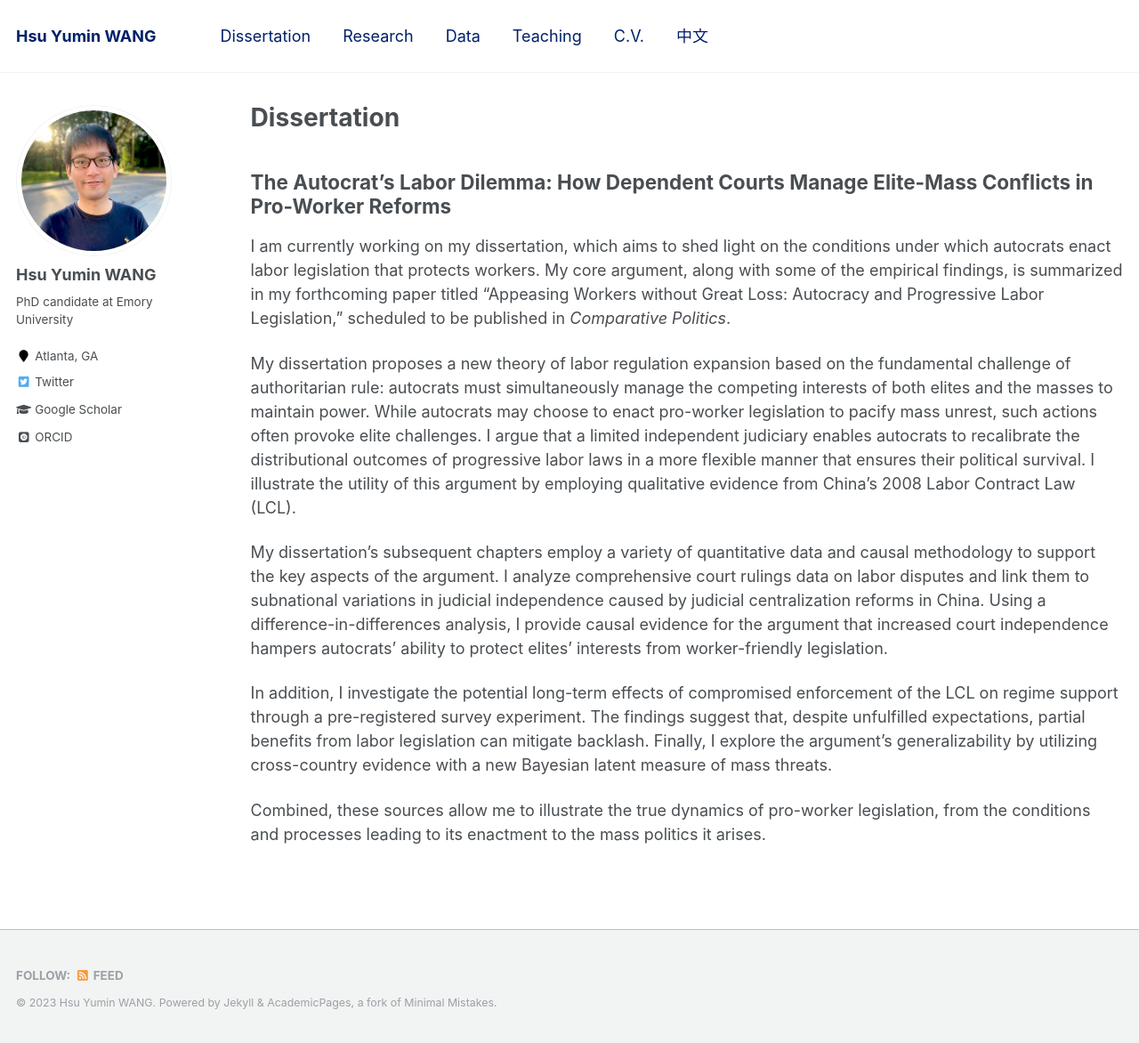
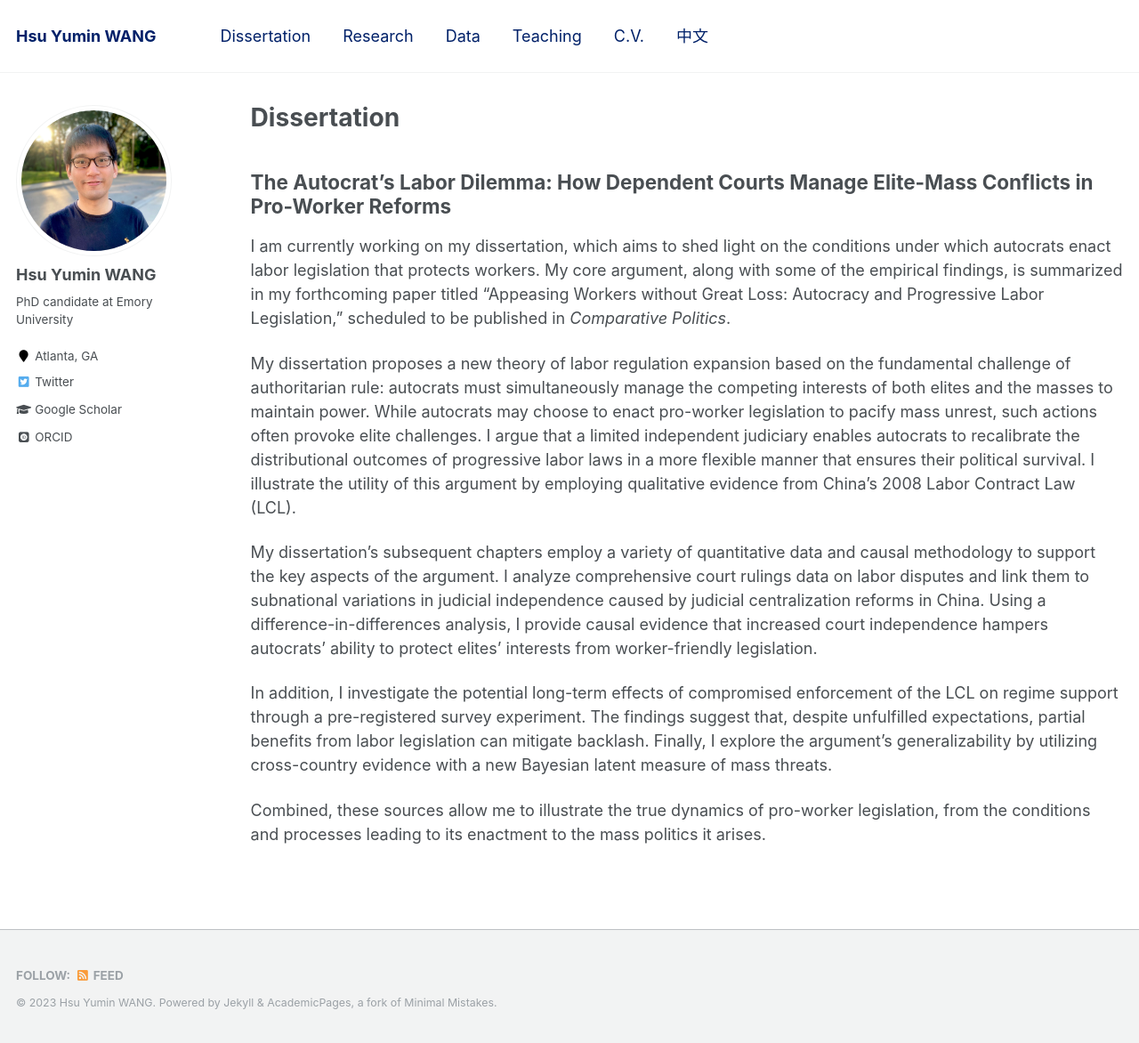
Before and after one commit to hsuyumin/hsuyumin.github.io, a Jekyll site: the page built from _pages/dissertation.md, in a window 1280 px wide and 1172 px high. Shown: the whole window at 89% size. Built offline with Jekyll 4.4.1, drawn with Linux system fonts in a browser that asks for light colours; some web fonts are replaced.

Commit message:
Update dissertation.md

```diff
--- a/_pages/dissertation.md
+++ b/_pages/dissertation.md
@@ -14,7 +14,7 @@ I am currently working on my dissertation, which aims to shed light on the condi
 
 My dissertation proposes a new theory of labor regulation expansion based on the fundamental challenge of authoritarian rule: autocrats must simultaneously manage the competing interests of both elites and the masses to maintain power. While autocrats may choose to enact pro-worker legislation to pacify mass unrest, such actions often provoke elite challenges. I argue that a limited independent judiciary enables autocrats to recalibrate the distributional outcomes of progressive labor laws in a more flexible manner that ensures their political survival. I illustrate the utility of this argument by employing qualitative evidence from China’s 2008 Labor Contract Law (LCL).
 
-My dissertation's subsequent chapters employ a variety of quantitative data and causal methodology to support the key aspects of the argument. I analyze comprehensive court rulings data on labor disputes and link them to subnational variations in judicial independence caused by judicial centralization reforms in China. Using a difference-in-differences analysis, I provide causal evidence for the argument that increased court independence hampers autocrats' ability to protect elites' interests from worker-friendly legislation.
+My dissertation's subsequent chapters employ a variety of quantitative data and causal methodology to support the key aspects of the argument. I analyze comprehensive court rulings data on labor disputes and link them to subnational variations in judicial independence caused by judicial centralization reforms in China. Using a difference-in-differences analysis, I provide causal evidence that increased court independence hampers autocrats' ability to protect elites' interests from worker-friendly legislation.
 
 In addition, I investigate the potential long-term effects of compromised enforcement of the LCL on regime support through a pre-registered survey experiment. The findings suggest that, despite unfulfilled expectations, partial benefits from labor legislation can mitigate backlash. Finally, I explore the argument's generalizability by utilizing cross-country evidence with a new Bayesian latent measure of mass threats.
 
```
